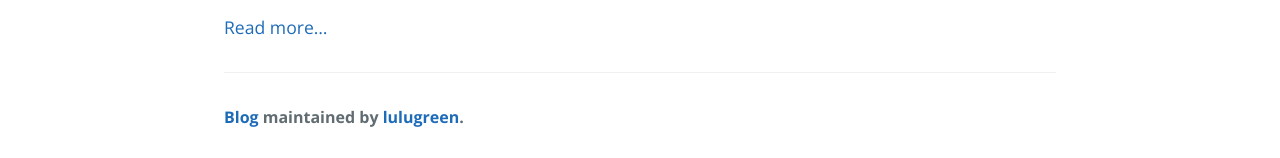
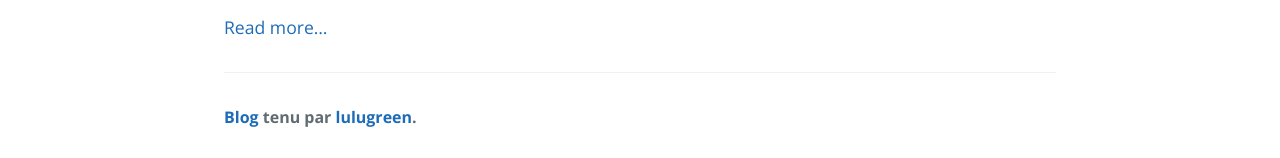
Before and after one commit to lulugreen/lulugreen, a Jekyll site: the page built from index.md, in a window 1280 px wide. Shown: the part 1086-1244 px from the top of the page. Built offline with Jekyll 4.4.1, drawn with Linux system fonts in a browser that asks for light colours.

Commit message:
Update default.html

```diff
--- a/_layouts/default.html
+++ b/_layouts/default.html
@@ -14,7 +14,7 @@
       <h1 class="project-name">{{ site.title | default: site.github.repository_name }}</h1>
       <h2 class="project-tagline">{{ site.description | default: site.github.project_tagline }}</h2>
 
-        <a href="https://guillim.github.io/" class="btn">Home</a>
+        <a href="https://lulugreen.github.io/" class="btn">Home</a>
       {% if site.show_downloads %}
         <a href="{{ site.github.zip_url }}" class="btn">Download .zip</a>
         <a href="{{ site.github.tar_url }}" class="btn">Download .tar.gz</a>
@@ -25,7 +25,7 @@
       {{ content }}
 
       <footer class="site-footer">
-          <span class="site-footer-owner"><a href="{{ site.github.repository_url }}">Blog</a> maintained by <a href="{{ site.github.owner_url }}">{{ site.github.owner_name }}</a>.</span>
+          <span class="site-footer-owner"><a href="{{ site.github.repository_url }}">Blog</a> tenu par <a href="{{ site.github.owner_url }}">{{ site.github.owner_name }}</a>.</span>
       </footer>
     </section>
 
```
